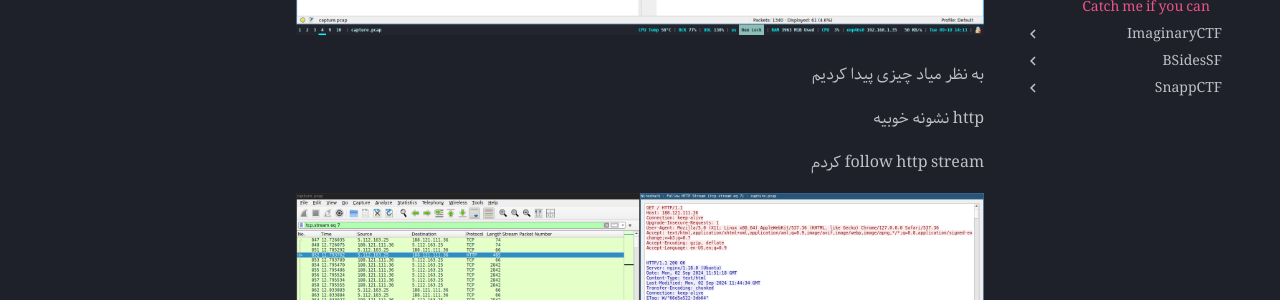
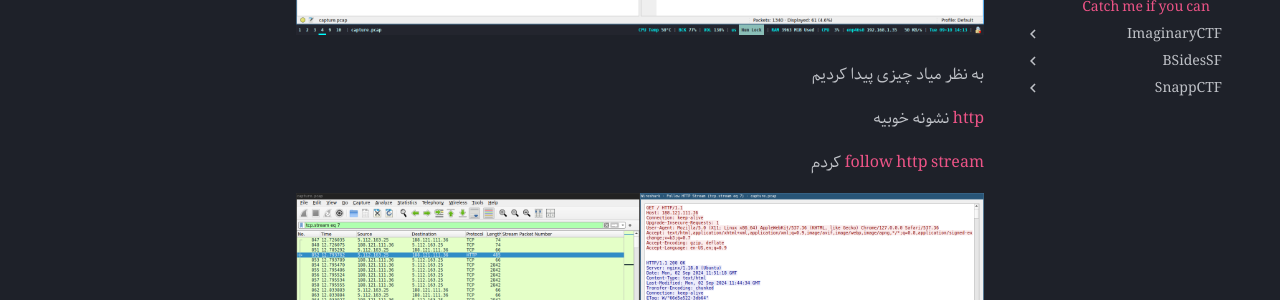
Before and after one commit to FlagMotori/writeups, an MkDocs documentation site: the page built from docs/forensic/writeups/2024/Urmia-CTF/catch-me-if-you-can.md, in a window 1280 px wide and 900 px high, scrolled down 1306 px. Shown: the part 155-455 px from the top of the window. Built offline with MkDocs 1.6.1 and Material for MkDocs 9.7.7, drawn with Linux system fonts in a browser that asks for light colours; emoji names are drawn with the system emoji font; comment, search, counter and statistics services are not loaded; part of the change alters nothing that is shown.

```diff
--- a/docs/forensic/writeups/2024/Urmia-CTF/catch-me-if-you-can.md
+++ b/docs/forensic/writeups/2024/Urmia-CTF/catch-me-if-you-can.md
@@ -21,10 +21,10 @@ Catch Me If You Can!
 
 به نظر میاد چیزی پیدا کردیم
 
-http
+[http](https://en.wikipedia.org/wiki/HTTP)
 نشونه خوبیه
 
-follow http stream
+[follow http stream](https://www.wireshark.org/docs/wsug_html_chunked/ChAdvFollowStreamSection.html)
 کردم
 
 ![wireshark screen of packet capture with some http and ssh pdu's](catch-me-if-you-can-files/3_follow_http.png "pcap_2")
@@ -49,7 +49,6 @@ file
 
 ۲.شبیه متن عادی هستش که صرفا معنی نمیده به این مظور که چینش و تکرار حروف اشناس
 
-
 کلید از ۱ تا ۲۸ سزار رو تست کردم
 
 و با کلید ۲۲ به متن زیر رسیدم
```
